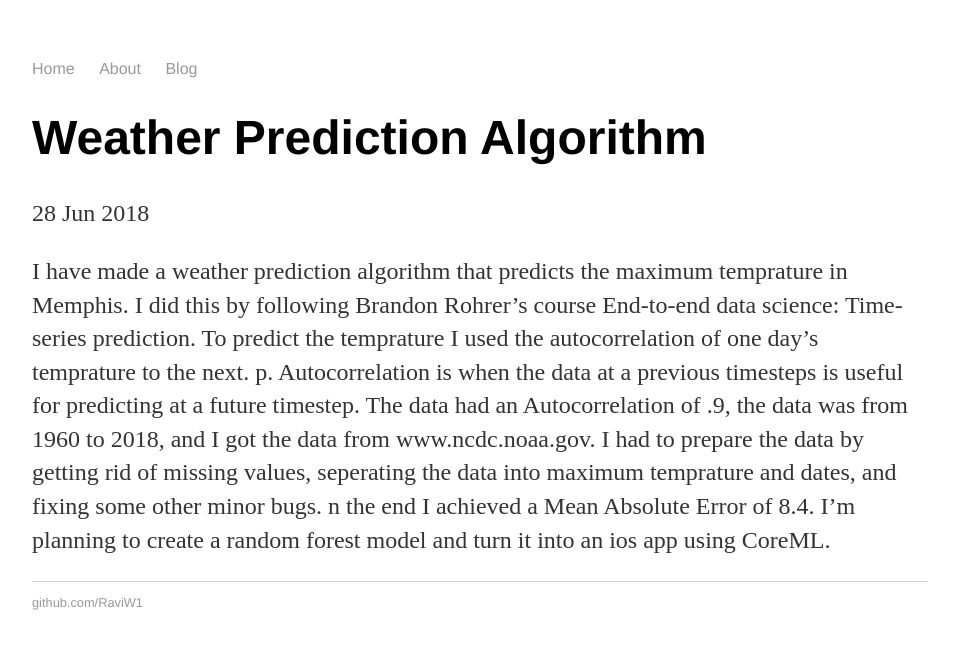
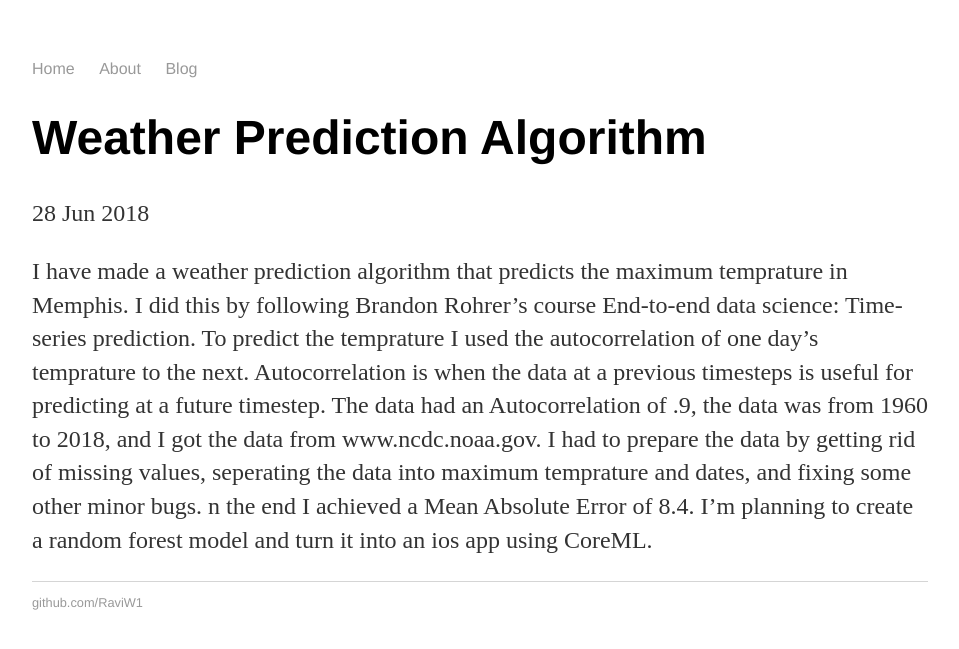
Before and after one commit to RaviW1/ravi_wije_old_site, a Jekyll site: the page built from _posts/2018-06-28-weather-prediction.md, in a window 1280 px wide. Shown: the top 649 px of the page, without its empty margins (160-1119 px from the left). Built offline with Jekyll 4.4.1, drawn with Linux system fonts in a browser that asks for light colours.

```diff
--- a/_posts/2018-06-28-weather-prediction.md
+++ b/_posts/2018-06-28-weather-prediction.md
@@ -5,7 +5,7 @@ date: 2018-06-28
 ---
 I have made a weather prediction algorithm that predicts the maximum temprature in Memphis.
 I did this by following Brandon Rohrer's course End-to-end data science: Time-series prediction.
-To predict the temprature I used the autocorrelation of one day's temprature to the next. p.
+To predict the temprature I used the autocorrelation of one day's temprature to the next.
 Autocorrelation is when the data at a previous timesteps is useful for predicting at a future timestep.
 The data had an Autocorrelation of .9, the data was from 1960 to 2018, and I got the data from www.ncdc.noaa.gov.
 I had to prepare the data by getting rid of missing values, seperating the data into maximum temprature and dates, and fixing some other minor bugs.
```
